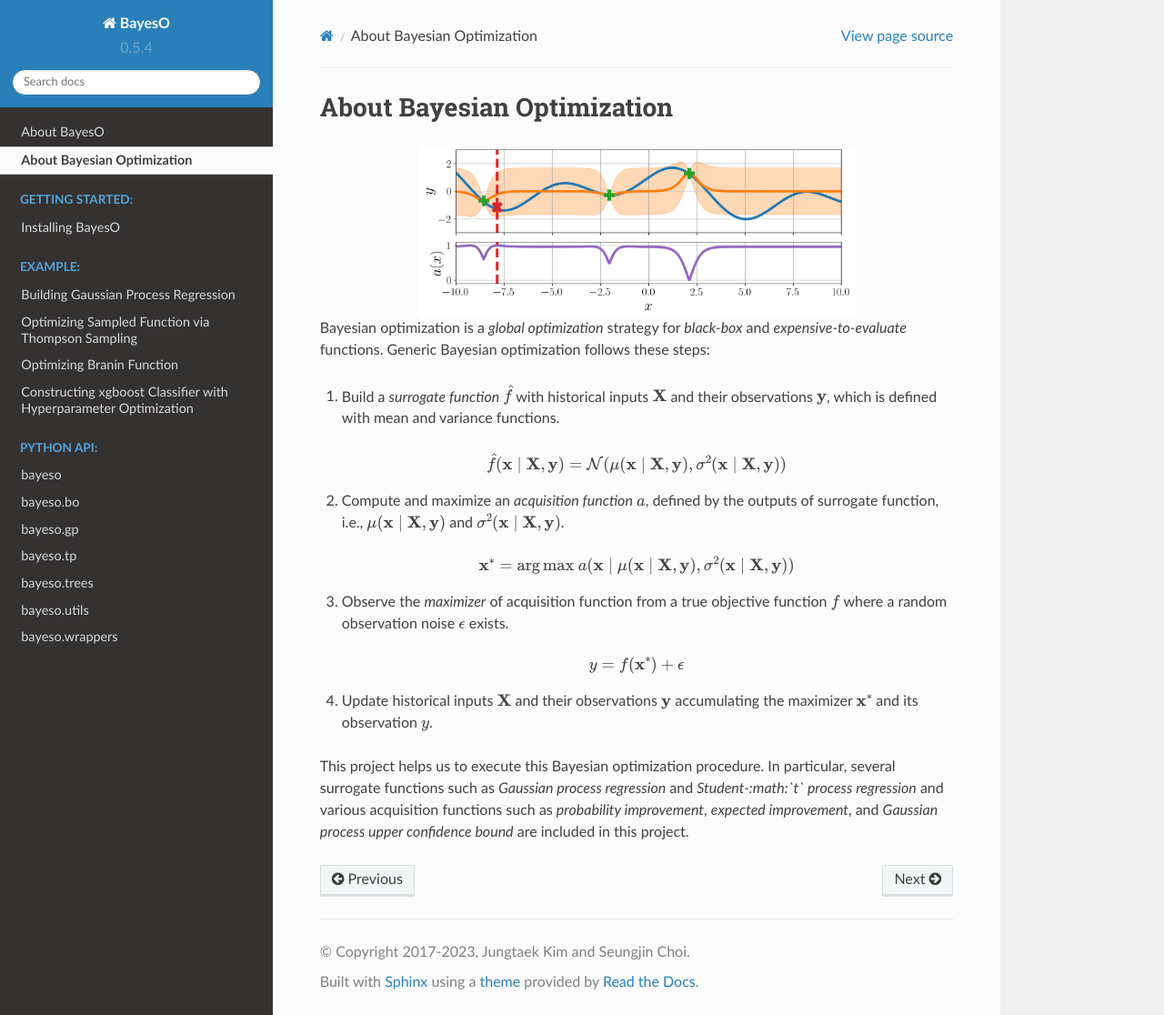
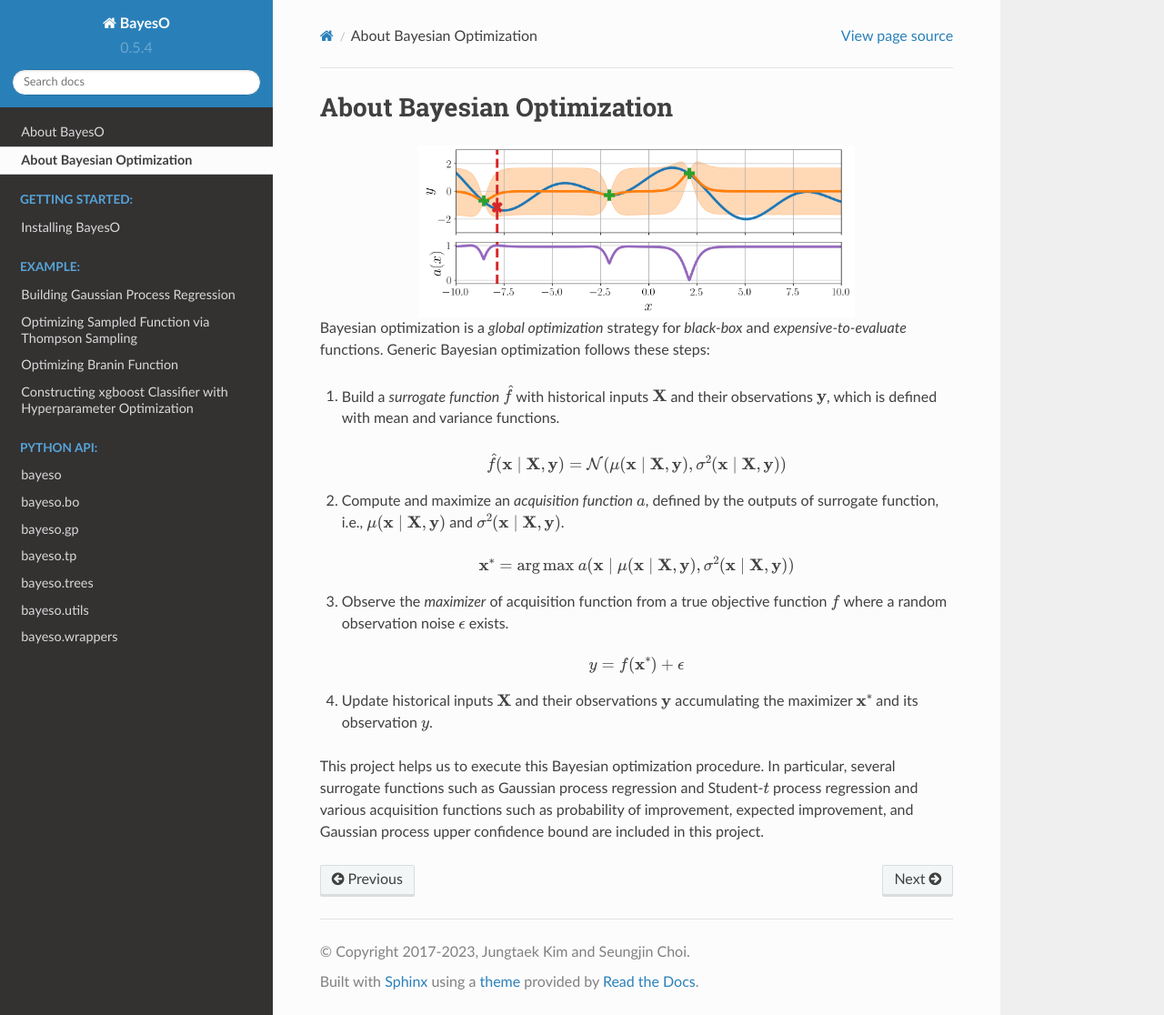
Before and after one commit to jungtaekkim/bayeso, a Sphinx documentation site: the page built from docs/about/about_bo.rst, in a window 1280 px wide and 1116 px high. Shown: the whole window at 91% size. Built offline with Sphinx 7.4.7 and the Read the Docs theme 2.0.0, drawn with Linux system fonts in a browser that asks for light colours.

Commit message:
Update about_bo.rst

```diff
--- a/docs/about/about_bo.rst
+++ b/docs/about/about_bo.rst
@@ -27,4 +27,4 @@ Generic Bayesian optimization follows these steps:
 4. Update historical inputs :math:`\mathbf{X}` and their observations :math:`\mathbf{y}` accumulating the maximizer :math:`\mathbf{x}^{*}` and its observation :math:`y`.
 
 This project helps us to execute this Bayesian optimization procedure.
-In particular, several surrogate functions such as *Gaussian process regression* and *Student-:math:`t` process regression* and various acquisition functions such as *probability improvement*, *expected improvement*, and *Gaussian process upper confidence bound* are included in this project.
+In particular, several surrogate functions such as Gaussian process regression and Student-:math:`t` process regression and various acquisition functions such as probability of improvement, expected improvement, and Gaussian process upper confidence bound are included in this project.
```
